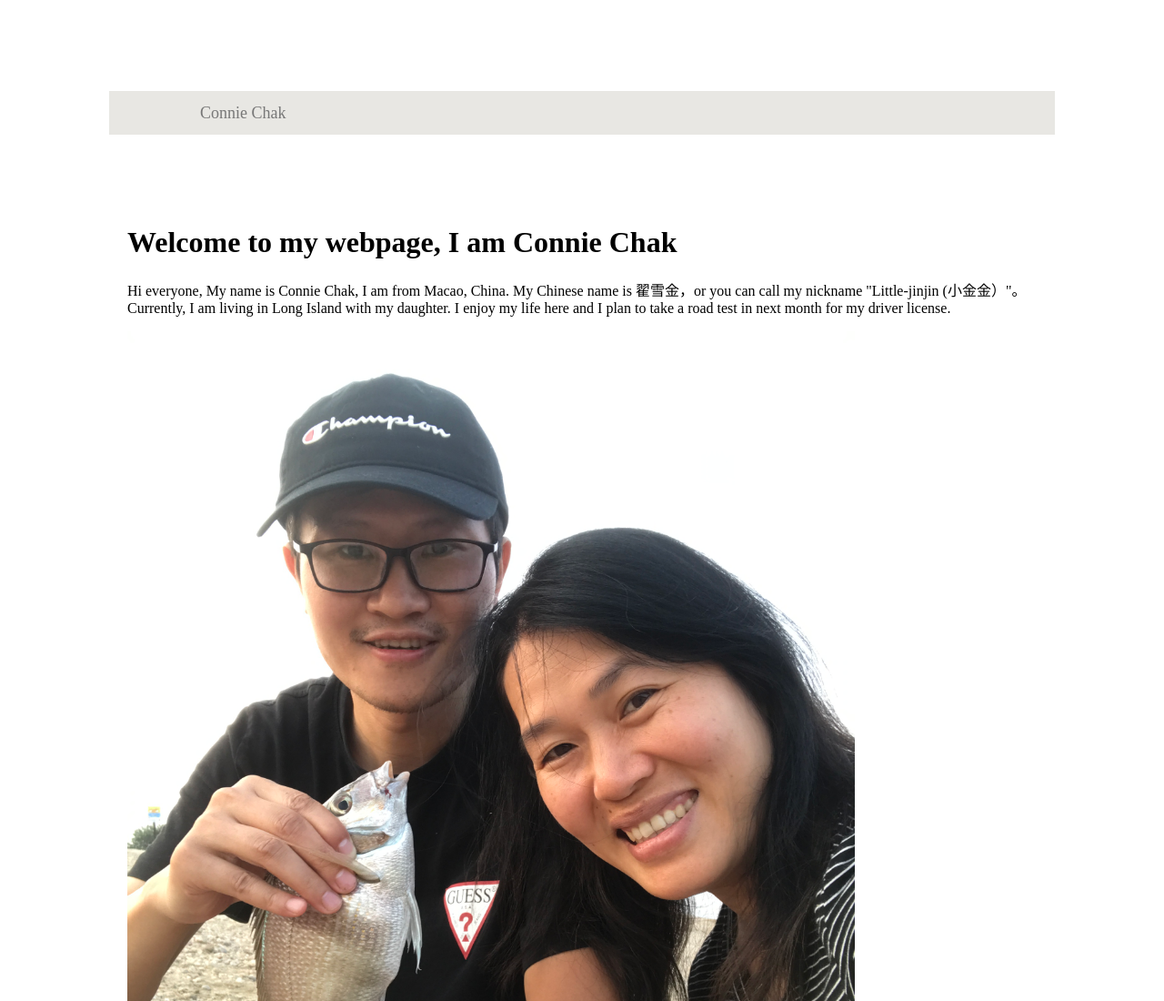
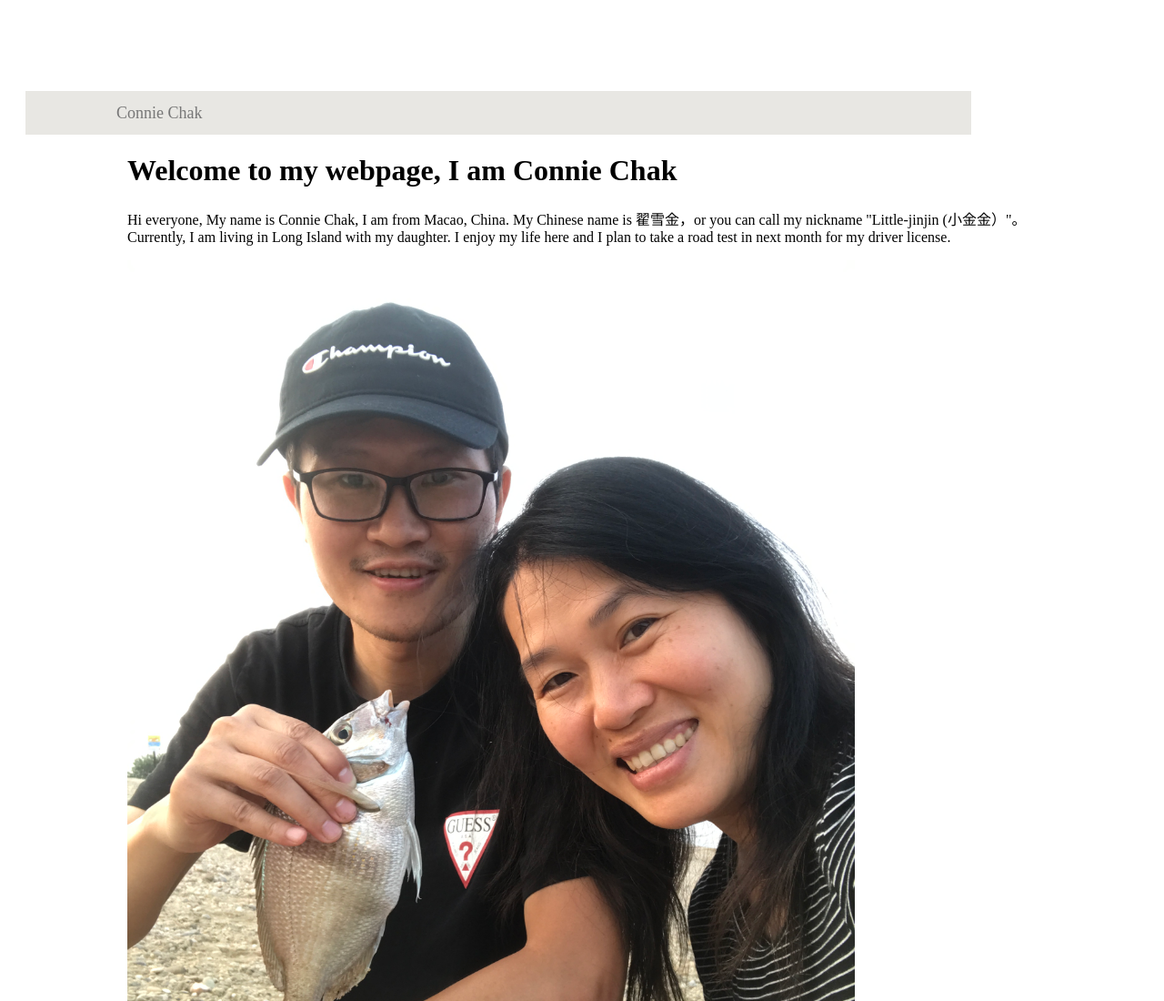
Before and after one commit to jinhongtan/little_jinjin, a plain HTML site: page index.html in a window 1280 px wide. Shown: the top 1100 px of the page at 91% size. Drawn offline with Linux system fonts and the light colour scheme.

Commit message:
Update index.html

```diff
--- a/index.html
+++ b/index.html
@@ -10,7 +10,7 @@
             width: 1000px;
             height: 48px;
             background-color: #e8e7e3;
-            margin: 100px auto;
+            margin: 100px 20px auto;
         }
 
         .nav ol{
```
